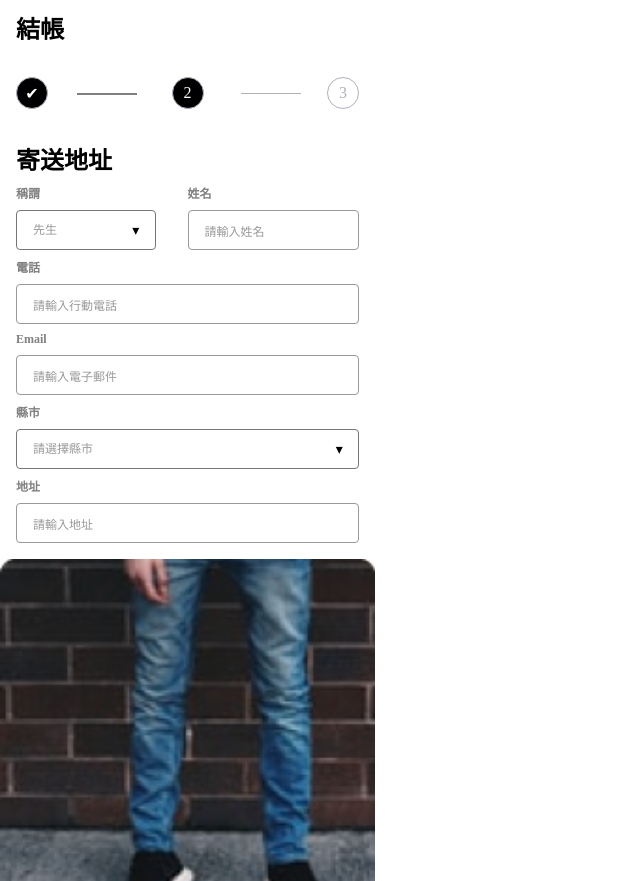
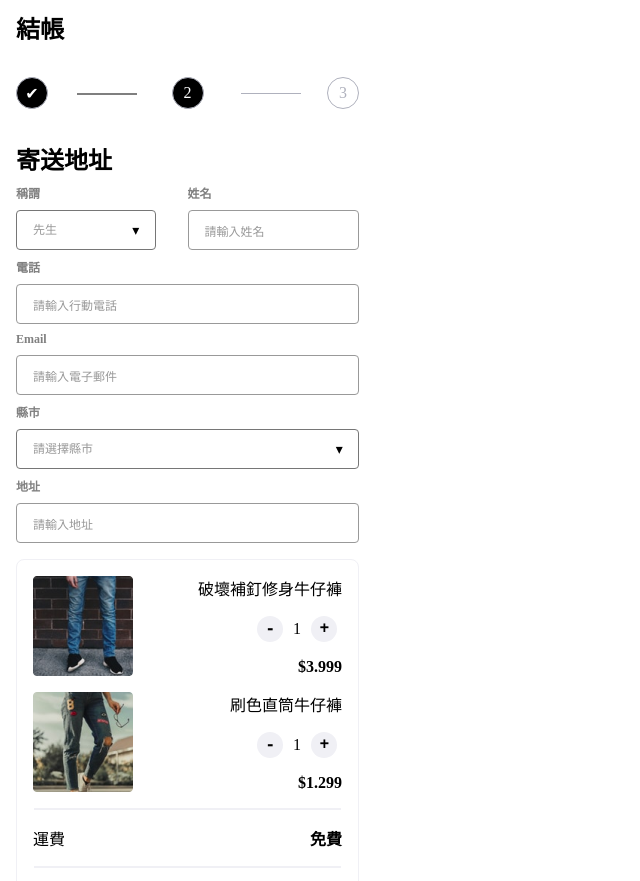
Before and after one commit to miyaisme/AlphaShop, a website: page views/index.html in a window 1280 px wide. Shown: the part 62-943 px from the top of the page, without its empty margins (0-640 px from the left). Drawn offline with Linux system fonts and the light colour scheme.

Commit message:
購物車 css 完成

```diff
--- a/src/scss/main.scss
+++ b/src/scss/main.scss
@@ -269,6 +269,16 @@ body {
   }
 }
 
+%amount-select {
+    width: 26px;
+    height: 26px;
+    background-color: #F0F0F5;
+    border-radius: 50%;
+    display: flex;
+    justify-content: center;
+    align-items: center;
+}
+
 
 // app手機板寬度
 #app {
@@ -412,7 +422,80 @@ body {
 }
 
 // shipping-form
-
 .form-row {
   font-size: 14px;
 }
+
+// products information
+.basket-panel {
+  border: solid 1px #F0F0F5;
+  border-radius: 8px;
+}
+
+.product-image {
+  height: 100px;
+  width: 100px;
+}
+
+.product-name {
+  font-size: 1rem;
+}
+
+.product-panel {
+  display: flex;
+  justify-content: space-between;
+}
+
+.product-content {
+  display: flex;
+  flex-flow: column;
+  align-items: flex-end;
+  justify-content: space-between;
+}
+
+.product-amount {
+  display: flex;
+  width: 90px;
+  height: 26px;
+  justify-content: space-around;
+  align-items: center;
+}
+
+.minus, .plus {
+  @extend %amount-select;
+}
+
+.minus::after {
+  content: "-";
+  font-weight: 1000;
+}
+
+.plus::after {
+  content: "+";
+  font-weight: 1000;
+}
+
+.price {
+  font-weight: 700;
+}
+
+.bottom-line {
+  display: block;
+  width: 90%;
+  border: solid 1px #F0F0F5;
+  background-color: #F0F0F5;
+}
+
+.total-container {
+  font-size: 1rem;
+}
+
+.cost {
+  font-weight: 700;
+}
+
+.fee, .total {
+  display: flex;
+  justify-content: space-between;
+  align-items: center;
+}
--- a/views/index.html
+++ b/views/index.html
@@ -130,7 +130,8 @@
                   <div class="row-dhl  d-flex w-100">
                     <input type="radio" id="dhl-deliver" class="circle">
                     <div class="dhl d-flex w-75 justify-content-between align-items-center">
-                      <div class="left-dhl-deliver d-flex flex-column"><label for="dhl-deliver" class="deliver">DHL 貨運</label>
+                      <div class="left-dhl-deliver d-flex flex-column"><label for="dhl-deliver" class="deliver">DHL
+                          貨運</label>
                         <label for="dhl-deliver" class="info">48 小時內送達</label>
                       </div>
                       <div class="right-dhl-deliver">
@@ -169,20 +170,20 @@
         </div>
       </div>
       <div class="right-content">
-        <div class="basket-panel">
-          <div class="product-container">
-            <div class="product-panel">
-              <div class="product-image">
-                <img src="/image/pruduct_image@2x.png" alt="#">
+        <div class="basket-panel m-4">
+          <div class="product-container m-4">
+            <div class="product-panel mb-4">
+              <div class="image-container">
+                <img class="product-image" src="/image/pruduct_image@2x.png" alt="#">
               </div>
               <div class="product-content">
                 <div class="product-info">
                   <div class="product-name">破壞補釘修身牛仔褲</div>
                 </div>
                 <div class="product-amount">
-                  <div class="minus">-</div>
+                  <div class="minus"></div>
                   <p class="amount">1</p>
-                  <div class="plus">+</div>
+                  <div class="plus"></div>
                 </div>
                 <div class="product-price">
                   <div class="price">$3.999</div>
@@ -190,17 +191,17 @@
               </div>
             </div>
             <div class="product-panel">
-              <div class="product-image">
-                <img src="/image/pruduct_image@2x (2).png" alt="#">
+              <div class="image-container">
+                <img class="product-image" src="/image/pruduct_image@2x (2).png" alt="#">
               </div>
               <div class="product-content">
                 <div class="product-info">
                   <div class="product-name">刷色直筒牛仔褲</div>
                 </div>
                 <div class="product-amount">
-                  <div class="minus">-</div>
+                  <div class="minus"></div>
                   <p class="amount">1</p>
-                  <div class="plus">+</div>
+                  <div class="plus"></div>
                 </div>
                 <div class="product-price">
                   <div class="price">$1.299</div>
@@ -208,18 +209,21 @@
               </div>
             </div>
           </div>
+          <span class="bottom-line my-center"></span>
           <div class="total-container">
-            <div class="fee">
+            <div class="fee m-4">
               <div class="deliver-fee">運費</div>
               <div class="cost">免費</div>
             </div>
-            <div class="total">
+            <span class="bottom-line my-center"></span>
+            <div class="total m-4">
               <div class="total-price">小計</div>
               <div class="price">$5.298</div>
             </div>
           </div>
         </div>
       </div>
+      <span class="bottom-line my-center"></span>
       <div class="control-panel">
         <button class="back">← 上一步</button>
         <button class="next">→ 下一步</button>
```
Also changed, not shown: src/scss/main.css, 1 other file.
